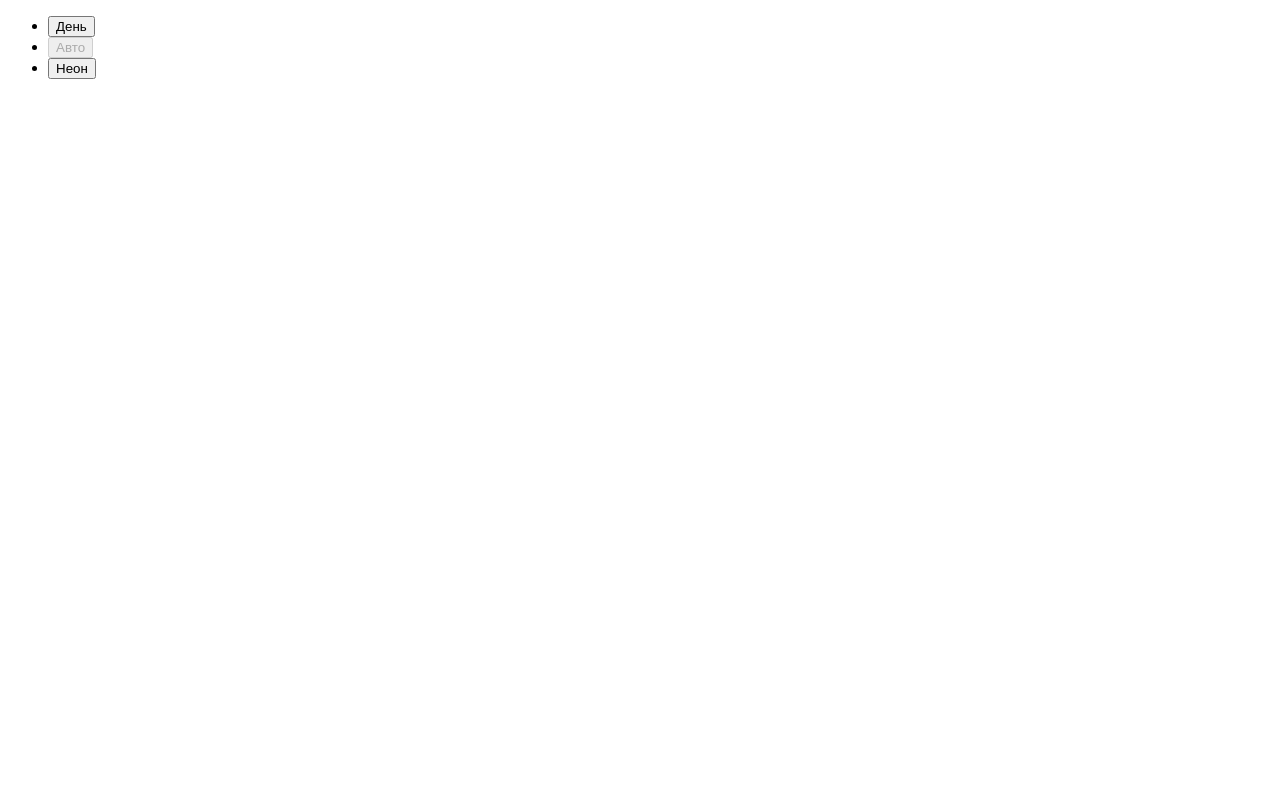
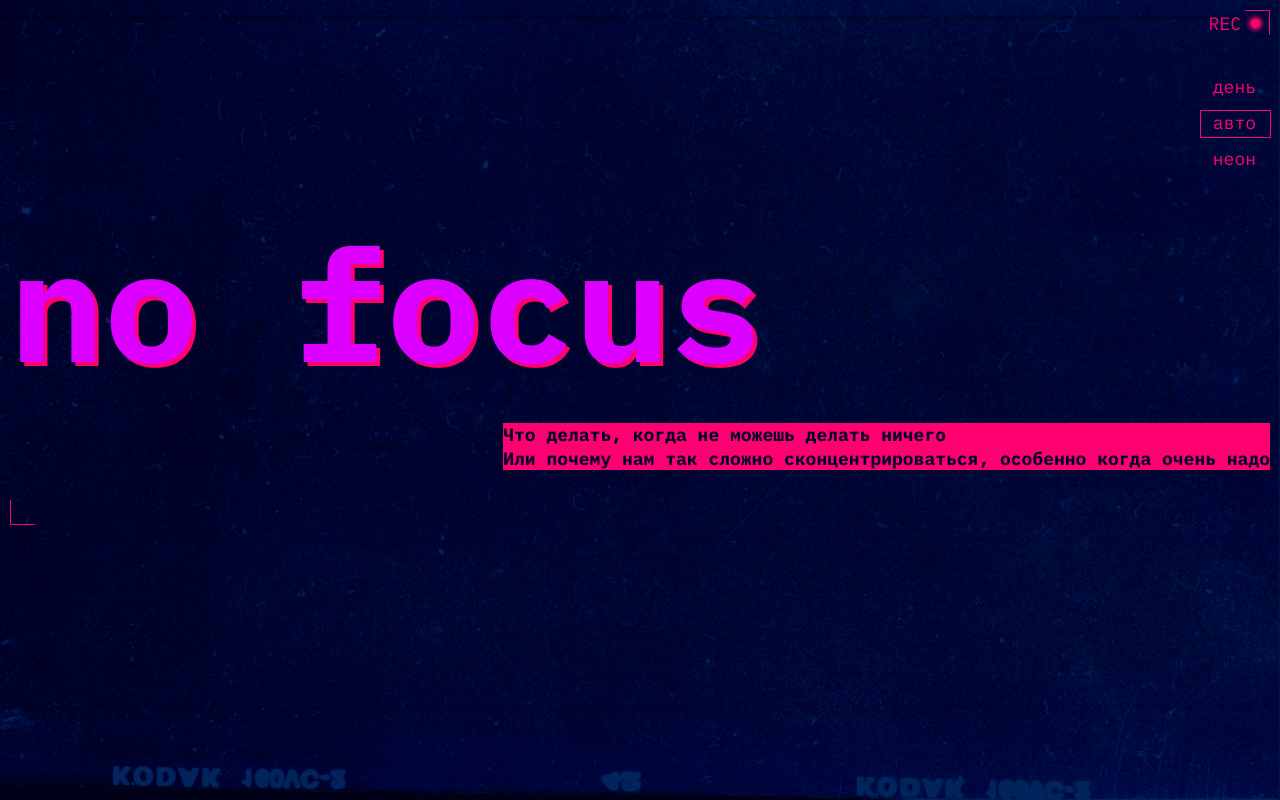
Before and after one commit to dsteppp/slozhno-sosredotochitsya-fd, a plain HTML site: page index.html in a window 1280 px wide. Drawn offline with Linux system fonts and the light colour scheme.

Commit message:
header-pix_per-done

```diff
--- a/index.html
+++ b/index.html
@@ -4,11 +4,22 @@
     <meta charset="UTF-8" />
     <meta http-equiv="X-UA-Compatible" content="IE=edge" />
     <meta name="viewport" content="width=device-width, initial-scale=1.0" />
+    <meta name="color-scheme" content="dark light" />
     <title>Сложно сосредоточиться</title>
     <script src="./scripts/script.js"></script>
+    <link rel="icon" href="./images/favicon.ico" sizes="any" />
+    <link rel="icon" href="./images/favicon.svg" type="image/svg+xml" />
+    <link rel="apple-touch-icon" href="./images/mobile-icon.png" />
+    <link rel="stylesheet" href="./fonts/fonts.css" />
+    <link rel="stylesheet" href="./styles/globals.css" />
+    <link rel="stylesheet" href="./styles/variables.css" />
+    <link rel="stylesheet" href="./styles/style.css" />
+    <link rel="stylesheet" href="./styles/dark.css" />
+    <link rel="stylesheet" href="./styles/light.css" />
   </head>
   <body class="page">
     <header class="header decorated-zone">
+      <span class="header__decor" aria-hidden="true">REC</span>
       <nav class="header__theme-menu">
         <ul class="header__theme-menu-list">
           <li class="header__theme-menu-item">
@@ -35,6 +46,11 @@
           </li>
         </ul>
       </nav>
+      <h1 class="header__title">no focus</h1>
+      <p class="header__description title-decor">
+        Что делать, когда не можешь делать ничего<br />Или почему нам так сложно
+        сконцентрироваться, особенно когда очень надо
+      </p>
     </header>
   </body>
 </html>
--- a/styles/style.css
+++ b/styles/style.css
@@ -2,4 +2,130 @@
 
 .page {
   /* сохраните в разметке и стилях класс page у тега body. Он удобен, чтобы составлять селекторы для разных цветовых тем. */
+  font-family: var(--main-font, sans-serif);
+  background-image: var(--bg-image-dark);
+  background-position: center;
+  background-size: cover;
+  background-attachment: fixed;
 }
+
+.header {
+  position: relative;
+  display: grid;
+  grid-template-columns: repeat(2, auto);
+  grid-template-rows: repeat(3, auto) ;
+  margin: 10px;
+}
+
+.decorated-zone::before {
+  content: '';
+  position: absolute;
+  top: 0;
+  right: 0;
+  width: 25px;
+  height: 25px;
+  border-top: 1px solid var(--accent-color);
+  border-right: 1px solid var(--accent-color);
+}
+
+.decorated-zone::after {
+  content: '';
+  position: absolute;
+  bottom: 0;
+  left: 0;
+  width: 25px;
+  height: 25px;
+  border-bottom: 1px solid var(--accent-color);
+  border-left: 1px solid var(--accent-color);
+}
+
+.header__decor {
+  position: absolute;
+  display: inline-flex;
+  justify-self: end;
+  align-items: center;
+  margin: 1px 10px 0 0;
+  color: var(--accent-color);
+  font-size: 18px;
+  line-height: 1.39;
+  text-transform: uppercase;
+}
+
+.header__decor::after {
+  content: '';
+  display: inline-block;
+  margin: 0 0 0 10px;
+  border-radius: 100%;
+  box-shadow: 0 0 4px 2px var(--accent-color);
+  background-color: var(--accent-color);
+  block-size: 9px;
+  inline-size: 9px;
+}
+
+.header__theme-menu {
+  grid-column: 2;
+  grid-row: 1;
+  justify-self: end;
+  margin: 65px 0;
+}
+
+.header__theme-menu-item:not(:last-child) {
+  margin-block-end: 10px;
+}
+
+.header__theme-menu-button {
+  border: none;
+  padding: 0 14px 3px 12px;
+  color: var(--accent-color);
+  font-size: 18px;
+  text-align: center;
+  text-transform: lowercase;
+  background-color: transparent;
+  cursor: pointer;
+}
+
+.header__theme-menu-button_active {
+  outline: 1px solid var(--accent-color);
+}
+
+.header__theme-menu-button:hover:not(.header__theme-menu-button_active) {
+  outline: 1px solid var(--btn-hover-outline);
+}
+
+.header__theme-menu-button:focus:not(.header__theme-menu-button_active) {
+  border-bottom: 1px solid var(--accent-color);
+  outline: none;
+}
+
+.header__title {
+  grid-column: 1 / 3;
+  grid-row: 2;
+  justify-self: start;
+  color: var(--page-title-color);
+  font-weight: 700;
+  font-size: clamp(7.25rem, 7.0115rem + 1.0178vw, 7.5rem);
+  line-height: 0.83;
+  text-transform: lowercase;
+  text-shadow: 4px 4px 0 var(--accent-color);
+}
+
+@media (min-width: 768px) {
+  .header__title {
+    font-size: clamp(7.5rem, 0.5625rem + 14.4531vw, 9.8125rem);
+  }
+}
+
+.title-decor {
+  color: var(--bg-color);
+  background-color: var(--accent-color);
+}
+
+.header__description {
+  grid-column: 1 / 3;
+  grid-row: 3;
+  justify-self: end;
+  margin: 55px 0;
+  font-weight: 700;
+  font-size: 18px;
+  line-height: 1.3;
+}
--- a/styles/variables.css
+++ b/styles/variables.css
@@ -2,3 +2,12 @@
   Переменные для вашего проекта
   и их переопределение под различные устройства
 */
+
+:root {
+  --main-font: 'IBM Plex mono';
+  --accent-color: #ff0070;
+  --bg-color: #000028;
+  --page-title-color: #db00ff;
+  --btn-hover-outline: rgba(255, 0, 112, 0.4);
+  --bg-image-dark: url(../images/cover-image-dark.png);
+}
```
